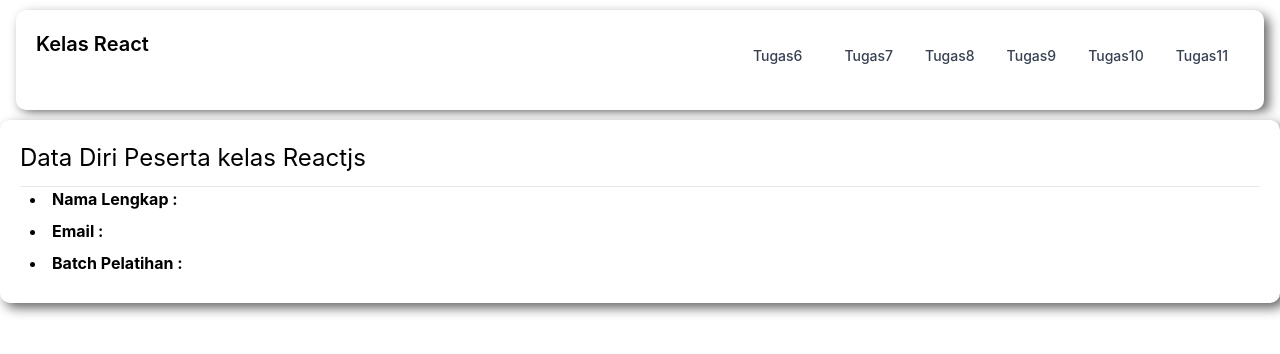
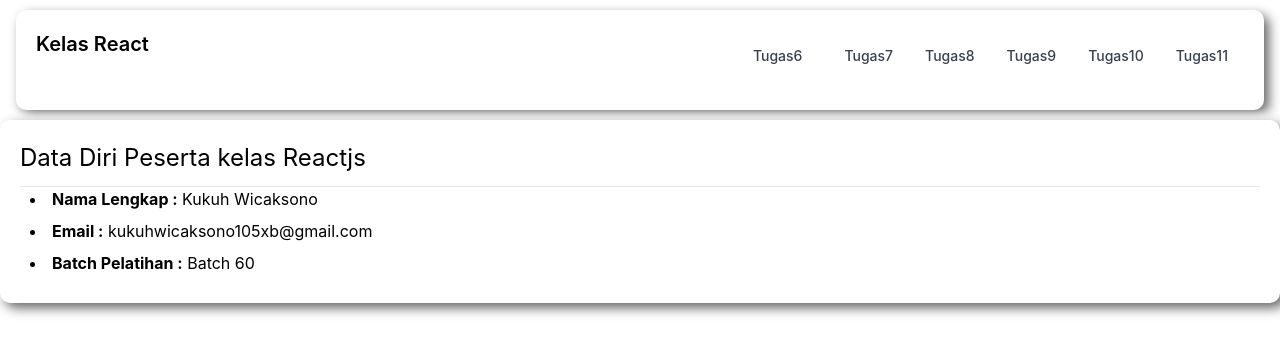
Before and after one commit to cfra321/sanbercode-finalproject-batch60, a React (Create React App) app in the folder tugas-reacjs/: page /tugas7 in a window 1280 px wide. Shown: the top 354 px of the page. Built offline with nearby package versions, Linux system fonts and the light colour scheme.

Commit message:
fix tugas 12

```diff
--- a/tugas-reacjs/src/App.js
+++ b/tugas-reacjs/src/App.js
@@ -14,7 +14,16 @@ const App = () => {
       <Navbar />
       <Routes>
         <Route path="/" element={<Tugas6 />} />
-        <Route path="/tugas7" element={<Tugas7 />} />
+        <Route
+          path="/tugas7"
+          element={
+            <Tugas7
+              name="Kukuh Wicaksono"
+              email="kukuhwicaksono105xb@gmail.com"
+              batch="Batch 60"
+            />
+          }
+        />
         <Route path="/tugas8" element={<Tugas8 />} />
         <Route path="/tugas9" element={<Tugas9 />} />
         <Route path="/tugas10" element={<Tugas10 />} />
```
